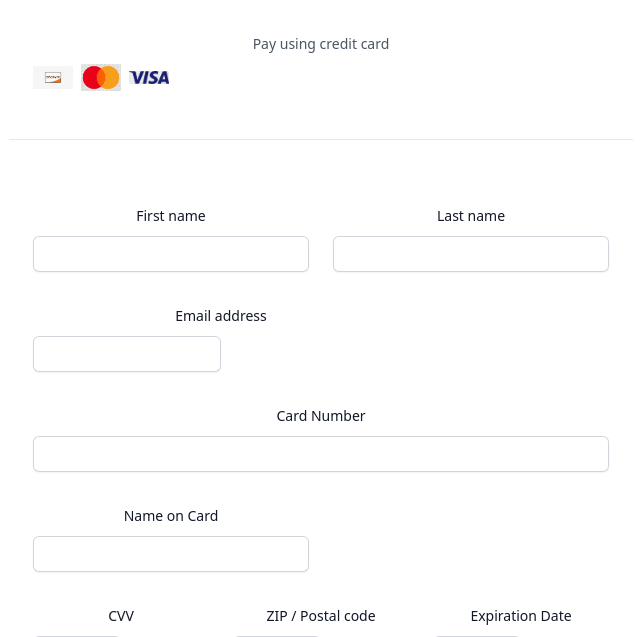
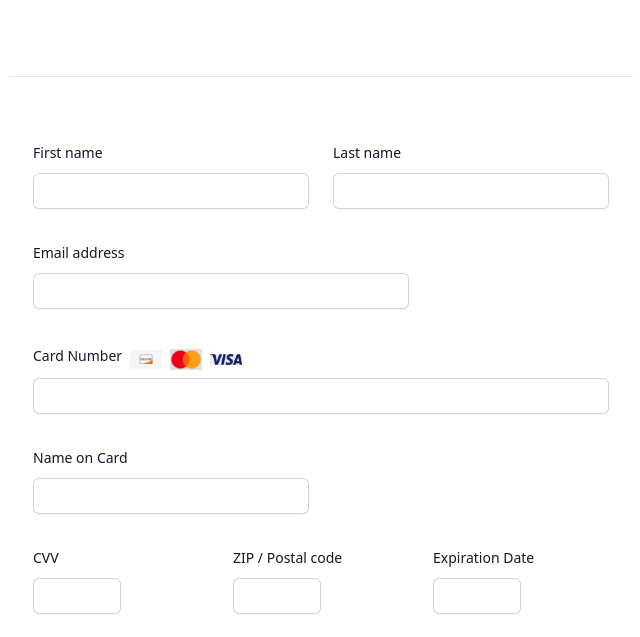
Before and after one commit to GoKubes/payment-microservice, a Flask app: template templates/payment.html in a window 1280 px wide. Shown: the part 100-737 px from the top of the page, without its empty margins (319-959 px from the left). Run offline with Flask 3, Linux system fonts and the light colour scheme; the template is opened without the code that fills it: values that come from a table or form of the project are taken from there, others are empty.

Commit message:
tailwind v 2.0

```diff
--- a/app.py
+++ b/app.py
@@ -15,12 +15,6 @@ app.config['SESSION_COOKIE_HTTPONLY'] = True
 def send_image(filename):
     return send_from_directory('templates/images', filename)
 
-class PaymentForm(FlaskForm):
-    card_number = StringField('Card Number', validators=[DataRequired(), Length(min=16, max=16, message='Card number should be 16 digits')])
-    card_holder = StringField('Card Holder', validators=[DataRequired()])
-    expiry_date = StringField('Expiry Date', validators=[DataRequired(), Length(min=5, max=5, message='Expiry date should be in MM/YY format')])
-    cvv = StringField('CVV', validators=[DataRequired(), Length(min=3, max=3, message='CVV should be 3 digits')])
-    submit = SubmitField('Submit Payment')
 # Database initialization
 def init_db():
     conn = sqlite3.connect('payments.db')
@@ -29,7 +23,9 @@ def init_db():
     c.execute('''
         CREATE TABLE IF NOT EXISTS users (
             user_id INTEGER PRIMARY KEY AUTOINCREMENT,
-            name TEXT
+            first_name TEXT,
+            last_name TEXT,
+            email TEXT
         )
     ''')
     # Create payments table with a foreign key reference to users
@@ -44,7 +40,13 @@ def init_db():
     conn.commit()
     conn.close()
 
+class UserPaymentForm(FlaskForm):
+    first_name = StringField('First Name', validators=[DataRequired()])
+    last_name = StringField('Last Name', validators=[DataRequired()])
+    email = StringField('Email', validators=[DataRequired()])
+
 @app.route('/',methods=['GET','POST'])
+
 def home():
     # Insert a new user for demonstration (adjust as needed for your application)
     conn = sqlite3.connect('payments.db')
--- a/templates/payment.html
+++ b/templates/payment.html
@@ -45,65 +45,67 @@
         </div>
 
         <!-- <h2 class="text-base font-semibold leading-7 text-gray-900">Payment Information</h2> -->
-        <p class="mt-1 text-sm leading-6 text-gray-600">Pay using credit card</p>
-        <div class="flex justify-start items-center space-x-2 mt-2">
-          <img class="w-10" src="{{ url_for('static', filename='images/discover.png') }}" alt="Discover Logo">
-          <img class="w-10" src="{{ url_for('static', filename='images/mastercard.png') }}" alt="Mastercard Logo">
-          <img class="w-10" src="{{ url_for('static', filename='images/visa.jpeg') }}" alt="Visa Logo">
-        </div>
     </div>
 
       <div class="border-b border-gray-900/10 pb-12 p-6">
         <div class="mt-10 grid grid-cols-1 gap-x-6 gap-y-8 sm:grid-cols-6">
           <div class="sm:col-span-3">
-            <label for="first-name" class="block text-sm font-medium leading-6 text-gray-900">First name</label>
+            <label for="first-name" class="block text-sm font-medium leading-6 text-gray-900 text-left">First name</label>
             <div class="mt-2">
               <input type="text" name="first-name" id="first-name" autocomplete="given-name" class="block w-full rounded-md border-0 py-1.5 text-gray-900 shadow-sm ring-1 ring-inset ring-gray-300 placeholder:text-gray-400 focus:ring-2 focus:ring-inset focus:ring-indigo-600 sm:text-sm sm:leading-6">
             </div>
           </div>
 
           <div class="sm:col-span-3">
-            <label for="last-name" class="block text-sm font-medium leading-6 text-gray-900">Last name</label>
+            <label for="last-name" class="block text-sm font-medium leading-6 text-gray-900 text-left">Last name</label>
             <div class="mt-2">
               <input type="text" name="last-name" id="last-name" autocomplete="family-name" class="block w-full rounded-md border-0 py-1.5 text-gray-900 shadow-sm ring-1 ring-inset ring-gray-300 placeholder:text-gray-400 focus:ring-2 focus:ring-inset focus:ring-indigo-600 sm:text-sm sm:leading-6">
             </div>
           </div>
 
           <div class="sm:col-span-4">
-            <label for="email" class="block text-sm font-medium leading-6 text-gray-900">Email address</label>
+            <label for="email" class="block text-sm font-medium leading-6 text-gray-900 text-left">Email address</label>
             <div class="mt-2">
-              <input id="email" name="email" type="email" autocomplete="email" class="block w-1/2 rounded-md border-0 py-1.5 text-gray-900 shadow-sm ring-1 ring-inset ring-gray-300 placeholder:text-gray-400 focus:ring-2 focus:ring-inset focus:ring-indigo-600 sm:text-sm sm:leading-6">
+              <input id="email" name="email" type="email" autocomplete="email" class="block w-full rounded-md border-0 py-1.5 text-gray-900 shadow-sm ring-1 ring-inset ring-gray-300 placeholder:text-gray-400 focus:ring-2 focus:ring-inset focus:ring-indigo-600 sm:text-sm sm:leading-6">
             </div>
           </div>
 
           <div class="col-span-full">
-            <label for="street-address" class="block text-sm font-medium leading-6 text-gray-900">Card Number</label>
+            <div class="flex items-center space-x-2">
+                <label for="card-number" class="text-sm font-medium leading-6 text-gray-900 text-left">Card Number</label>
+                <div class="flex justify-left items-center space-x-2 mt-2">
+                    <img class="w-8" src="{{ url_for('static', filename='images/discover.png') }}" alt="Discover Logo">
+                    <img class="w-8" src="{{ url_for('static', filename='images/mastercard.png') }}" alt="Mastercard Logo">
+                    <img class="w-8" src="{{ url_for('static', filename='images/visa.jpeg') }}" alt="Visa Logo">
+                </div>
+            </div>
             <div class="mt-2">
-              <input type="text" name="card-number" id="card-number" autocomplete="card-number" class="block w-full rounded-md border-0 py-1.5 text-gray-900 shadow-sm ring-1 ring-inset ring-gray-300 placeholder:text-gray-400 focus:ring-2 focus:ring-inset focus:ring-indigo-600 sm:text-sm sm:leading-6">
+                <input type="text" name="card-number" id="card-number" autocomplete="card-number" class="block w-full rounded-md border-0 py-1.5 text-gray-900 shadow-sm ring-1 ring-inset ring-gray-300 placeholder:text-gray-400 focus:ring-2 focus:ring-inset focus:ring-indigo-600 sm:text-sm sm:leading-6">
             </div>
-          </div>
+        </div>
+
           <div class="sm:col-span-3">
-            <label for="last-name" class="block text-sm font-medium leading-6 text-gray-900">Name on Card</label>
+            <label for="last-name" class="block text-sm font-medium leading-6 text-gray-900 text-left">Name on Card</label>
             <div class="mt-2">
                 <input type="text" name="Name" id="Name" autocomplete="Name" class="block w-full rounded-md border-0 py-1.5 text-gray-900 shadow-sm ring-1 ring-inset ring-gray-300 placeholder:text-gray-400 focus:ring-2 focus:ring-inset focus:ring-indigo-600 sm:text-sm sm:leading-6">
             </div>
           </div>
 
           <div class="sm:col-span-2 sm:col-start-1">
-            <label for="city" class="block text-sm font-medium leading-6 text-gray-900">CVV </label>
+            <label for="city" class="block text-sm font-medium leading-6 text-gray-900 text-left">CVV </label>
               <div class="mt-2">
                 <input type="text" name="CVV" id="CVV" autocomplete="CVV" class="block w-1/2 rounded-md border-0 py-1.5 text-gray-900 shadow-sm ring-1 ring-inset ring-gray-300 placeholder:text-gray-400 focus:ring-2 focus:ring-inset focus:ring-indigo-600 sm:text-sm sm:leading-6">
               </div>
           </div>
 
           <div class="sm:col-span-2">
-            <label for="postal-code" class="block text-sm font-medium leading-6 text-gray-900">ZIP / Postal code</label>
+            <label for="postal-code" class="block text-sm font-medium leading-6 text-gray-900 text-left">ZIP / Postal code</label>
             <div class="mt-2">
                 <input type="text" name="postal-code" id="postal-code" autocomplete="postal-code" class="block w-1/2 rounded-md border-0 py-1.5 text-gray-900 shadow-sm ring-1 ring-inset ring-gray-300 placeholder:text-gray-400 focus:ring-2 focus:ring-inset focus:ring-indigo-600 sm:text-sm sm:leading-6">
             </div>
           </div>
           <div class="sm:col-span-2">
-            <label for="region" class="block text-sm font-medium leading-6 text-gray-900">Expiration Date</label>
+            <label for="region" class="block text-sm font-medium leading-6 text-gray-900 text-left">Expiration Date</label>
               <div class="mt-2">
                   <input type="text" name="expiry_date" id="expiry_date" autocomplete="expiry_date" class="block w-1/2 rounded-md border-0 py-1.5 text-gray-900 shadow-sm ring-1 ring-inset ring-gray-300 placeholder:text-gray-400 focus:ring-2 focus:ring-inset focus:ring-indigo-600 sm:text-sm sm:leading-6">
               </div>
```
Also changed, not shown: payments.db, 1 other file.
